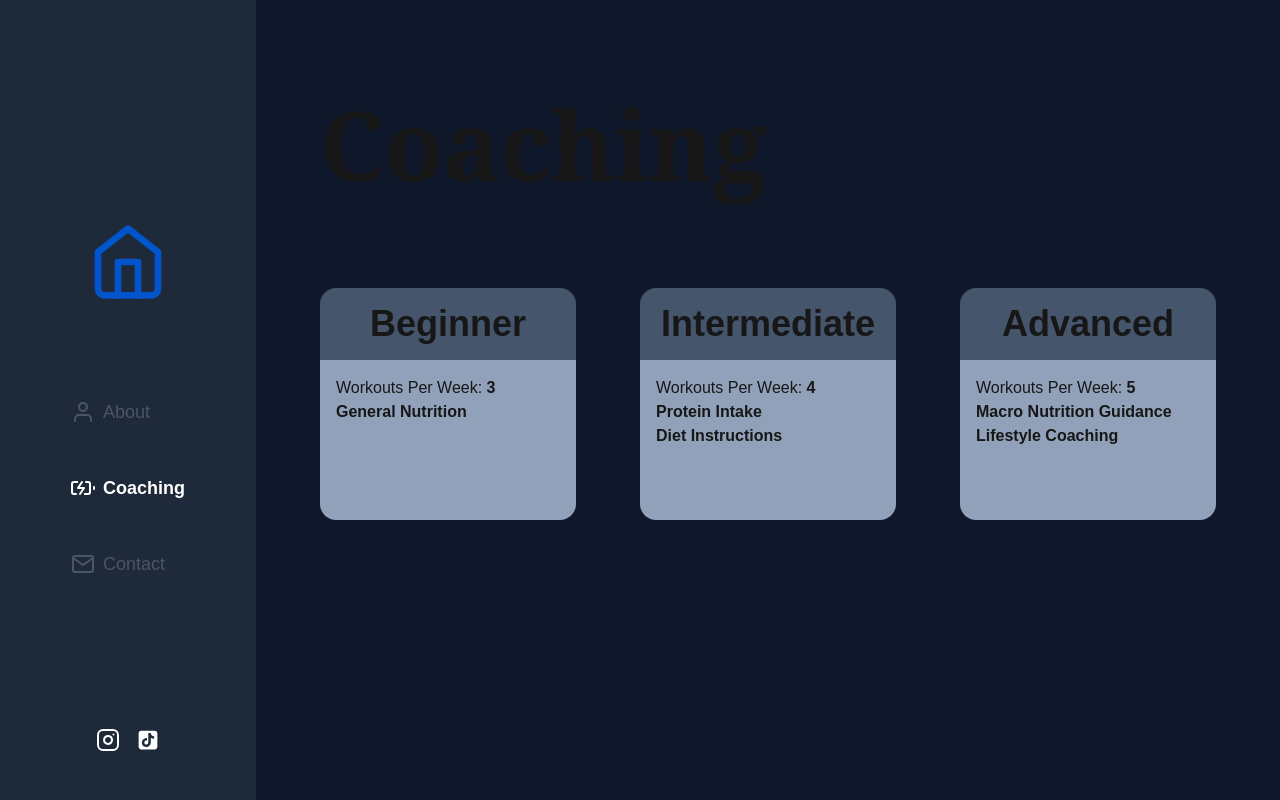
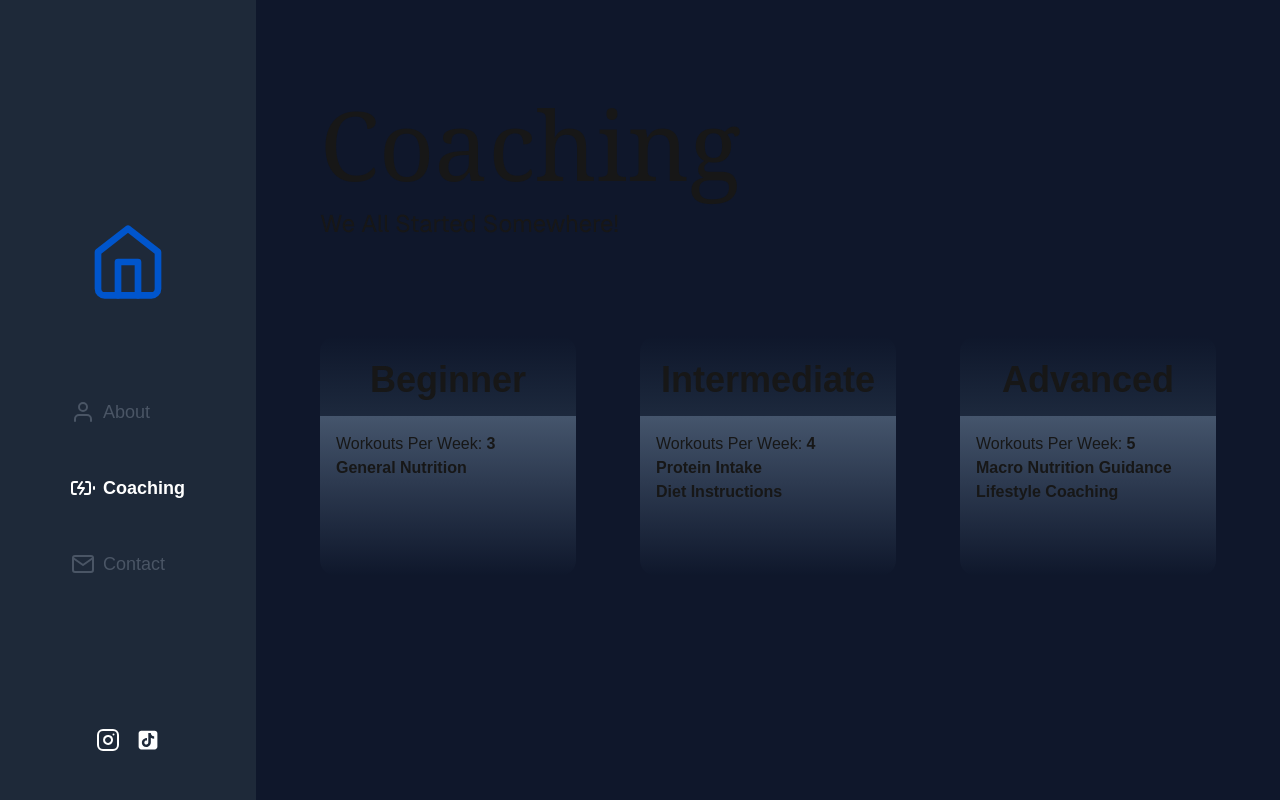
Before and after one commit to jgarcia4444/strong-af-fitness, a Next.js app: page /coaching in a window 1280 px wide. Built offline with nearby package versions, Linux system fonts and the light colour scheme.

Commit message:
Added styling to the offering cards with background gradients

```diff
--- a/app/coaching/page.tsx
+++ b/app/coaching/page.tsx
@@ -1,10 +1,16 @@
 import CoachingOfferings from "../ui/coaching/coaching-offerengs";
+import PageTitle from "../ui/page-title";
 
 const Coaching = () => {
 
+    let titleObject = {
+        title: "Coaching",
+        subTitle: "We All Started Somewhere!"
+    }
+
     return (
         <div className="w-full h-screen py-24">
-            <h1 className="text-8xl font-serif font-bold">Coaching</h1>
+            <PageTitle titleObject={titleObject} />
             <CoachingOfferings />
         </div>
     )
--- a/app/ui/coaching/offering-card.tsx
+++ b/app/ui/coaching/offering-card.tsx
@@ -21,10 +21,10 @@ const OfferingCard = (
 
     return (
         <div className="flex flex-col w-64">
-            <div className="w-full py-4 bg-slate-600 rounded-t-2xl">
-                <p className="text-center text-4xl font-bold">{level}</p>
+            <div className="w-full">
+                <h4 className="text-center text-4xl font-bold bg-linear-to-b from-slate-900 to-slate-800 pt-6 pb-4 rounded-t-2xl">{level}</h4>
             </div>
-            <div className="w-full flex flex-col rounded-b-2xl bg-slate-400 h-40 p-4">
+            <div className="w-full flex flex-col rounded-b-2xl bg-linear-to-b from-slate-600 to-slate-900 h-40 p-4">
                 <div className="">
                     Workouts Per Week: <span className="font-bold">{workoutsPerWeek}</span>
                 </div>
--- a/app/ui/home/header.tsx
+++ b/app/ui/home/header.tsx
@@ -7,7 +7,7 @@ const Header = () => {
                 <h1 className="text-8xl font-serif">Strong AF Fitness</h1>
             </div>
             <div className="w-1/2 flex flex-row justify-end items-center">
-                <button className=" bg-slate-300 text-slate-900 px-4 py-2 text-2xl font-bold rounded-4xl transition-all duration-300 hover:scale-105 hover:bg-slate-50 hover:cursor-pointer"><Link href={'/coaching'}>Start Your Journey</Link></button>
+                <Link className=" bg-slate-300 text-slate-900 px-4 py-2 text-2xl font-bold rounded-4xl transition-all duration-300 hover:scale-105 hover:bg-slate-50 hover:cursor-pointer" href={'/coaching'}>Start Your Journey</Link>
             </div>
         </div>
     )
--- /dev/null
+++ b/app/ui/page-title.tsx
@@ -0,0 +1,18 @@
+interface TitleObject {
+    title: string,
+    subTitle: string,
+}
+
+const PageTitle = (props: {titleObject: TitleObject}) => {
+
+    const {title, subTitle} = props.titleObject;
+
+    return (
+        <div className="w-full flex flex-col item-center gap-4">
+            <h1 className="text-8xl font-serif">{title}</h1>
+            <h3 className="text-2xl font-sans">{subTitle}</h3>
+        </div>
+    )
+}
+
+export default PageTitle;
```
